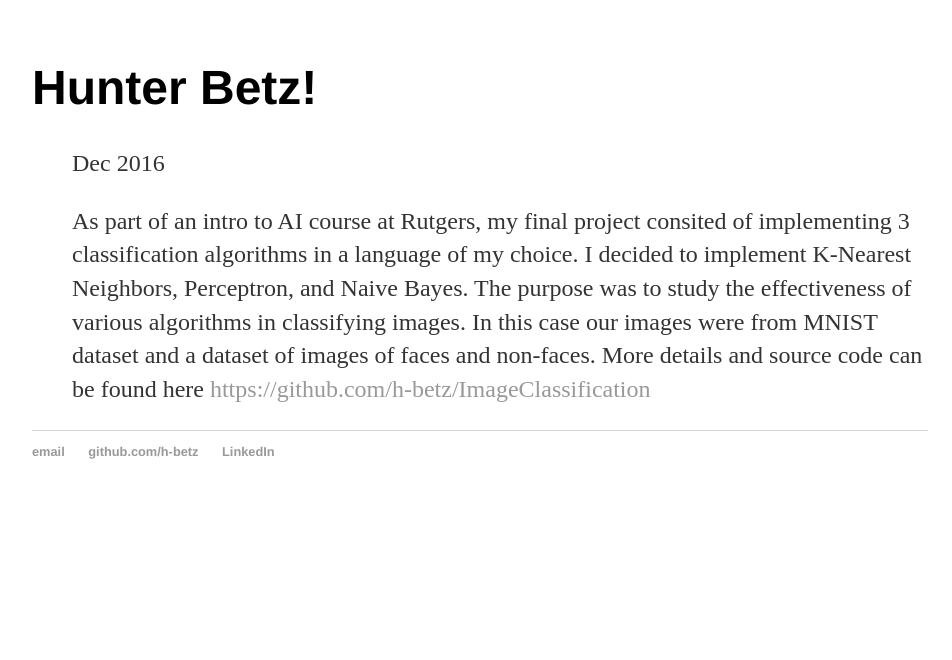
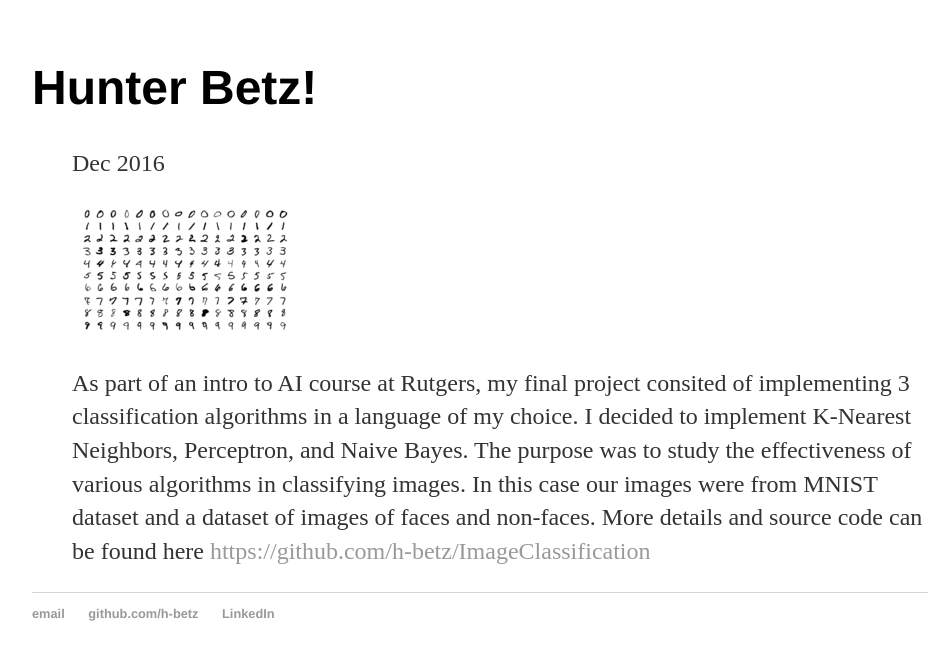
Before and after one commit to h-betz/h-betz.github.io, a Jekyll site: the page built from index.html, in a window 1280 px wide. Shown: the top 660 px of the page, without its empty margins (160-1112 px from the left). Built offline with Jekyll 4.4.1, drawn with Linux system fonts in a browser that asks for light colours.

Commit message:
Update index.html

```diff
--- a/index.html
+++ b/index.html
@@ -10,6 +10,7 @@ title: Hunter Betz, Software Engineer
 		<li>
 			<div class="container">
 				<p class="meta">Dec 2016</p>
+				<img src="imgs/mnist.png">
 				<div class="post">
 					<p>As part of an intro to AI course at Rutgers, my final project consited of implementing 3 classification algorithms in a language of my choice. I decided to implement K-Nearest Neighbors, Perceptron, and Naive Bayes. The purpose was to study the effectiveness of various algorithms in classifying images. In this case our images were from MNIST dataset and a dataset of images of faces and non-faces. More details and source code can be found here <a href="https://github.com/h-betz/ImageClassification">https://github.com/h-betz/ImageClassification</a></p>
 				</div>
```
